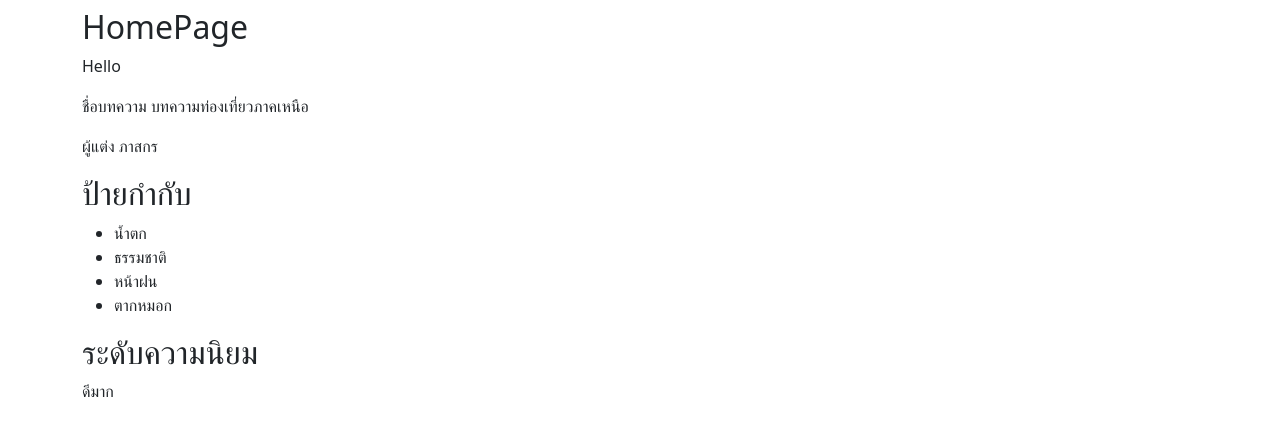
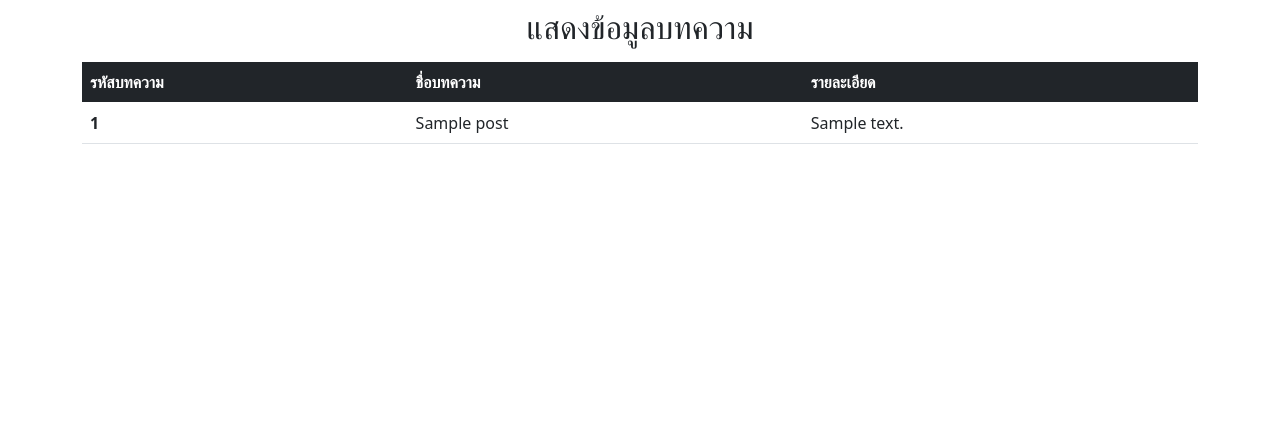
Before and after one commit to honnage/Django_Djangobasic, a Django app: page / in a window 1280 px wide. Shown: the part 56-492 px from the top of the page. Run offline with Django 3.2, Linux system fonts and the light colour scheme; tables that the repository leaves empty hold one stand-in row (values such as "Sample post").

```diff
--- a/blogs/views.py
+++ b/blogs/views.py
@@ -1,17 +1,11 @@
 from django.shortcuts import render
+from .models import Post
 
 # Create your views here.
 def hello(request):
-    tags=['น้ำตก','ธรรมชาติ','หน้าฝน','ตากหมอก']
-    rating = 4
-    return render(request, 'index.html',
-        {
-            'name':'บทความท่องเที่ยวภาคเหนือ',
-            'author':'ภาสกร',
-            'tags':tags,
-            'rating':rating
-        }
-    )
+    #Query Data from Model
+    data = Post.objects.all()
+    return render(request, 'index.html',{'posts':data})
 
 def page1(request):
     return render(request, 'page1.html')
--- a/templates/index.html
+++ b/templates/index.html
@@ -1,22 +1,23 @@
 {% extends 'layout.html' %}
 
 {% block content %}
-    <h2>HomePage</h2>
-    <p>Hello </p>
-    <p>ชื่อบทความ {{ name }}</p>
-    <p>ผู้แต่ง  {{ author }}</p>
-
-    <h2>ป้ายกำกับ</h2>
-    <ul>
-        {% for tag in tags %}
-            <li>{{ tag }}</li>
-        {% endfor %}
-    </ul>
-
-    <h2>ระดับความนิยม</h2>
-    {% if rating >= 3 %}
-        ดีมาก
-    {% else %}
-        ไม่ได้ความนิยม
-    {% endif%}
+<h2 align="center">แสดงข้อมูลบทความ</h2>
+<table class="table my-3">
+    <thead class="table-dark">
+        <tr>
+            <th scope="col">รหัสบทความ</th>
+            <th scope="col">ชื่อบทความ</th>
+            <th scope="col">รายละเอียด</th>
+        </tr>
+    </thead>
+    <tbody>
+    {% for post in posts %}
+        <tr>
+            <th scope="row">{{post.id}}</th>
+            <td>{{post.name}}</td>
+            <td>{{post.desc}}</td>
+        </tr>
+    {% endfor %}
+    </tbody>
+  </table>
 {% endblock %}
```
